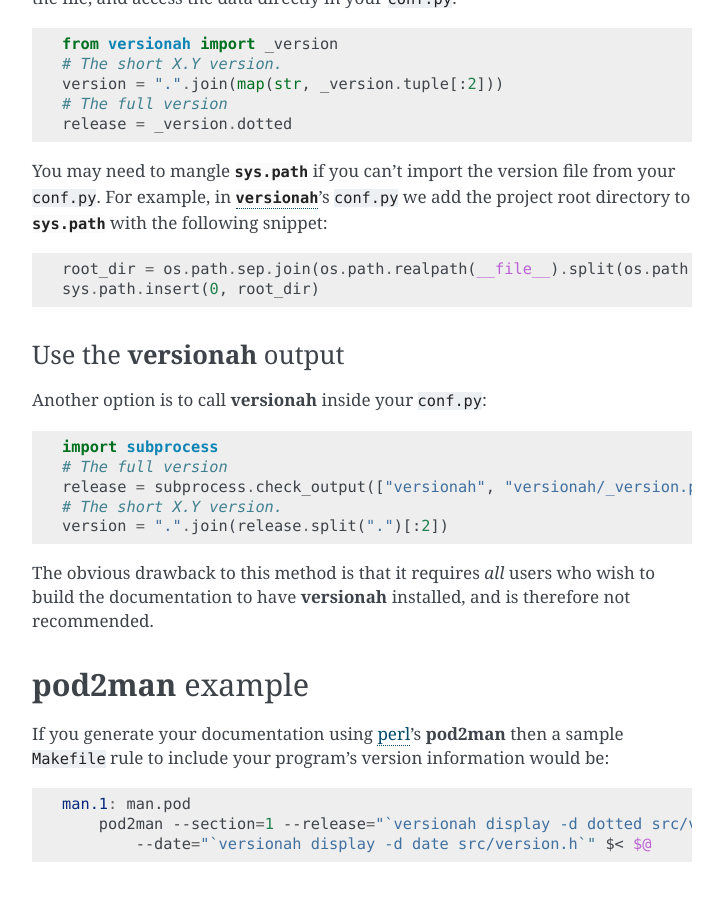
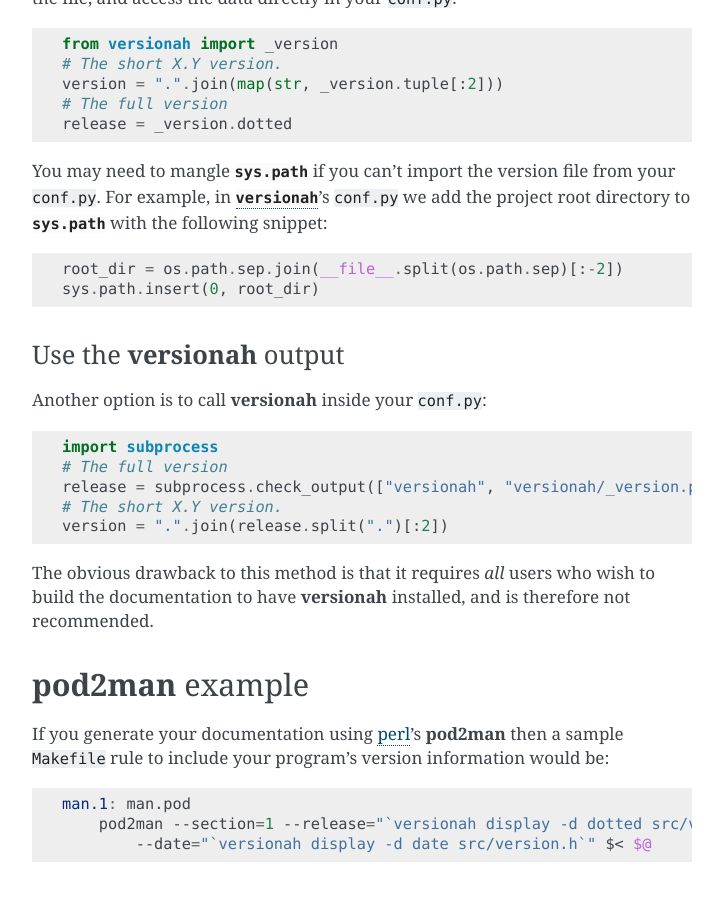
Before and after one commit to JNRowe/versionah, a Sphinx documentation site: the page built from doc/getting_started.rst, in a window 1280 px wide and 900 px high, scrolled down 1335 px. Shown: the whole window, without its empty margins (388-1111 px from the left). Built offline with Sphinx 7.4.7, drawn with Linux system fonts in a browser that asks for light colours.

Commit message:
__file__ attributes are absolute since 3.4

```diff
--- a/doc/conf.py
+++ b/doc/conf.py
@@ -21,7 +21,7 @@
 
 from subprocess import (CalledProcessError, check_output)
 
-root_dir = os.path.dirname(os.path.dirname(os.path.realpath(__file__)))
+root_dir = os.path.dirname(os.path.dirname(__file__))
 sys.path.insert(0, root_dir)
 
 import versionah  # NOQA: E402
--- a/doc/getting_started.rst
+++ b/doc/getting_started.rst
@@ -73,7 +73,7 @@
 from your :file:`conf.py`.  For example, in `versionah`'s :file:`conf.py` we add
 the project root directory to :data:`sys.path` with the following snippet::
 
-    root_dir = os.path.sep.join(os.path.realpath(__file__).split(os.path.sep)[:-2])
+    root_dir = os.path.sep.join(__file__.split(os.path.sep)[:-2])
     sys.path.insert(0, root_dir)
 
 Use the :command:`versionah` output
```
Also changed, not shown: 1 other file.
